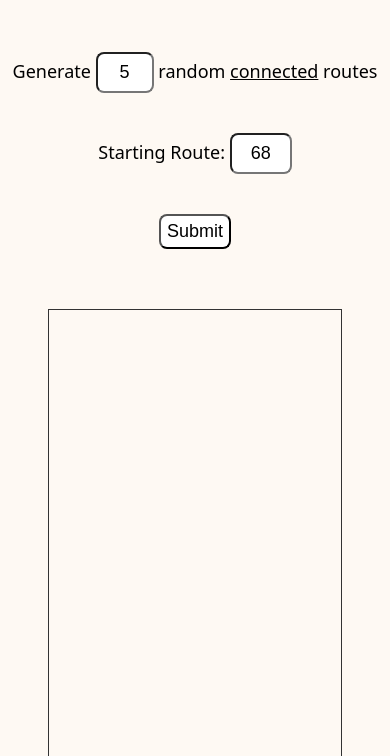
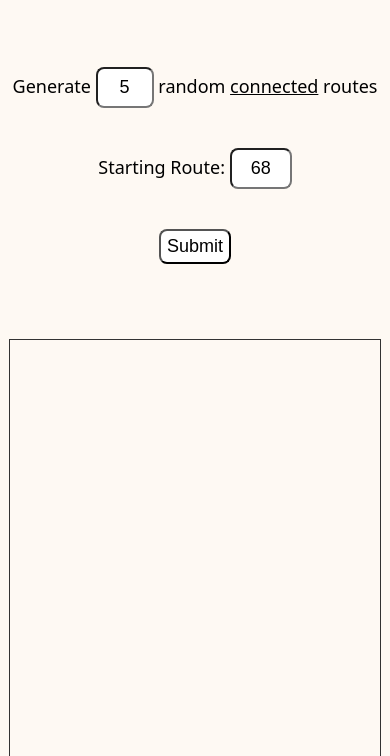
Before and after one commit to marc-issism/transit-website, a website: page challenge.html in a window 390 px wide. Shown: the part 368-1124 px from the top of the page. Drawn offline with Linux system fonts and the light colour scheme; some packages are replaced by stand-ins of ours; a web font is replaced by a local one.

Commit message:
Updated layout

```diff
--- a/challenge.html
+++ b/challenge.html
@@ -23,8 +23,9 @@
         </div>
     </div>
 
-    <div id="challengePanel">
-        <form id="challengeForm" onsubmit="getRandomRoutes(); return false;">
+    <div class="container" id="challengeForm">
+        <div id="challengePanel" class="verticalContainer">
+            <form onsubmit="getRandomRoutes(); return false;">
                 <div class="verticalContainer">
                     <label>Generate <input class="interactable" type="number" id="routeCountInput" value="5" min="1" max="20"></input> random <u>connected</u> routes</label>
                     <label> Starting Route: <input class="interactable" type="number" id="startRouteInput" max="999" min="1" value="68"></label>
@@ -32,18 +33,18 @@
                     <input class="interactable" type="button" value="Submit" id="challengeButton" onclick="getRandomRoutes()">
                 </div>
             </form>
-    </div>
 
-    <div id="resultsPanel" class="verticalContainer">
             <div id="challengeResults" class="verticalContainer">
 
             </div>
-        <div class="verticalContainer" id="mapholder">
-            <div id="map">
 
         </div>
+
+
+        <div id="mapholder" class="verticalContainer">
+            <div id="map">
             </div>
-
+        </div>
 
     </div>
 
--- a/googleMaps.js
+++ b/googleMaps.js
@@ -230,7 +230,7 @@ function getRouteInfo() {
     document.getElementById("routeInfoDisplay").appendChild(routeTitle);
     for (let i=0; i < Math.floor(json["routeInfo"][route]["stop"].length/2); i++) {
       const stopTitle = document.createElement("stopTitle");
-      stopTitle.innerHTML = json["routeInfo"][route]["stop"][i]["title"] + " | " + (json["routeInfo"][route]["stop"][i]["stopId"] || "");
+      stopTitle.innerHTML = json["routeInfo"][route]["stop"][i]["title"] + " | " + (json["routeInfo"][route]["stop"][i]["stopId"] || "None");
       document.getElementById("routeInfoDisplay").appendChild(stopTitle);
     }
   });
--- a/styles.css
+++ b/styles.css
@@ -4,6 +4,7 @@
     --black: #333;
     --header-size: 28px;
     --content-size: 22px;
+    --edge-margin: 35px;
 }
 
 @font-face {
@@ -32,6 +33,10 @@ html {
 body {
     margin: 0;
     padding: 0;
+}
+
+.container {
+    display: flex;
 }
 
 input {
@@ -112,6 +117,8 @@ dirTime {
 
 }
 
+
+
 #stopPredictionButton {
     border-radius: 4px;
 }
@@ -125,22 +132,23 @@ dirTime {
 }
 
 #mapholder {
-    height: 700px;
+    height: 500px;
     width: 100%;
+    margin-bottom: var(--edge-margin);
 }
 
 #map {
     height: 100%;
-    width: 75%;
+    width: 85%;
     border: 1.5px solid var(--black);
 }
 
-#challengeForm {
+/* #challengeForm {
     display: flex;
     flex-direction: column;
     align-items: center;
     font-size: var(--content-size);
-}
+} */
 
 .interactable {
     font-size: var(--content-size);
@@ -155,6 +163,10 @@ dirTime {
     margin-right: 15px;
 }
 
+#challengePanel {
+    width: 600px;
+    margin-left: var(--edge-margin);
+}
 
 #challengeResults {
     margin-top: 20px;
@@ -166,9 +178,7 @@ route {
     font-size: var(--content-size);
 }
 
-/* #resultsPanel {
-    margin-bottom: 75px;
-} */
+
 
 routeTitle {
     font-size: var(--content-size);
@@ -181,7 +191,12 @@ stopTitle {
 }
 
 #routeInfoDisplay {
-    margin-bottom: 25px;
+    margin-bottom: var(--edge-margin);
+    width: 600px;
+}
+
+#routeInfoForm {
+    margin-left:var(--edge-margin);
 }
 
 
@@ -233,4 +248,26 @@ stopTitle {
         font-size: 14px;
     }
 
+    .container {
+        flex-direction: column;
+    }
+
+    .mapholder {
+        height: 300px;
+    }
+
+    #map {
+        width: 95%;
+    }
+
+    #routeInfoForm {
+        width: 100%;
+        margin: 15px 0px;
+    }
+
+    #challengePanel {
+        width: 100%;
+        margin: 15px 0px;
+    }
+
 }
```
Also changed, not shown: routeInfo.html (+3 -1 lines). Lines whose indentation alone changed are shown as unchanged.
